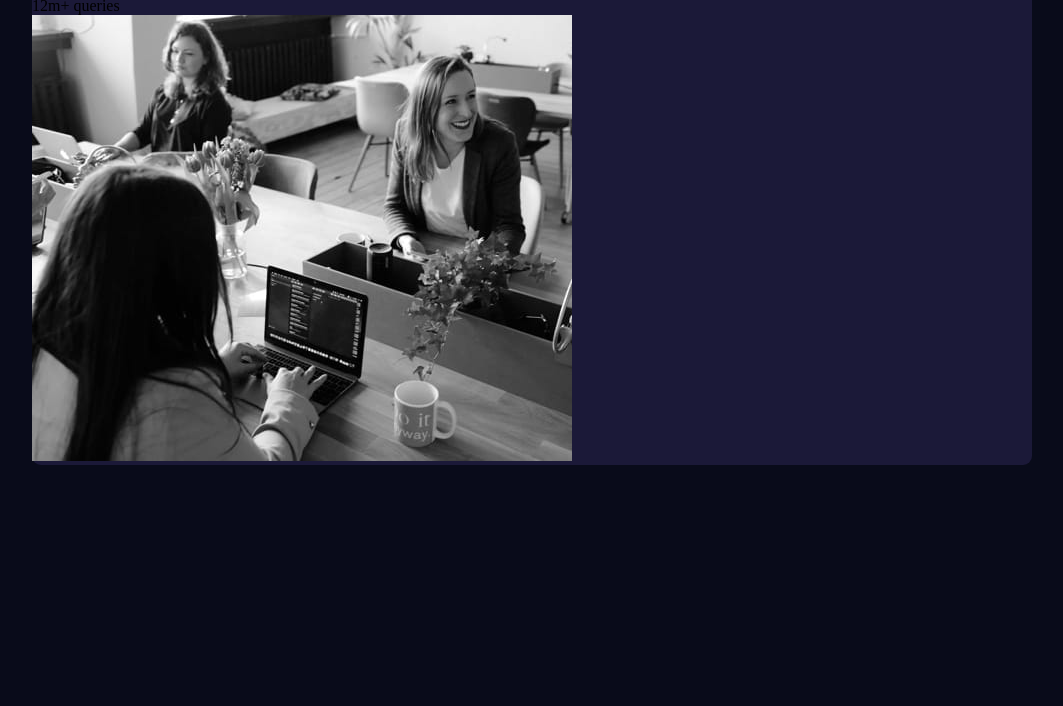
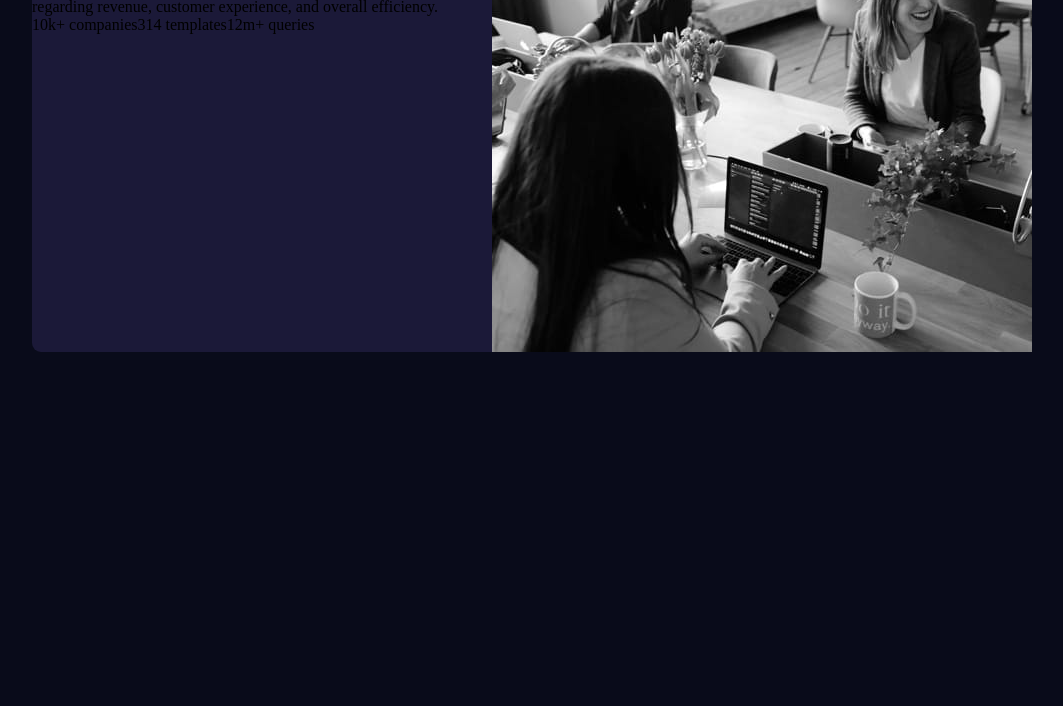
Before and after one commit to RoynevS/stats_preview_card_fm, a plain HTML site: page index.html in a window 1280 px wide. Shown: the part 94-800 px from the top of the page, without its empty margins (108-1171 px from the left). Drawn offline with Linux system fonts and the light colour scheme.

Commit message:
Create basic layout

```diff
--- a/index.html
+++ b/index.html
@@ -22,9 +22,11 @@
       <p>Discover the benefits of data analytics and make better decisions regarding revenue, customer
         experience, and overall efficiency.
       </p>
-      <div><span class="bold-text">10k+</span> companies</div>
-      <div><span class="bold-text">314</span> templates</div>
-      <div><span class="bold-text">12m+</span> queries</div>
+      <div class="stats">
+        <div><span class="bold-text">10k+</span> companies</div>
+        <div><span class="bold-text">314</span> templates</div>
+        <div><span class="bold-text">12m+</span> queries</div>
+      </div>
     </div>
     <img class="img" src="./images/image-header-desktop.jpg" alt="People sitting at a table working">
   </div>
--- a/styles/style.css
+++ b/styles/style.css
@@ -15,4 +15,9 @@ body {
   background-color: hsl(244, 38%, 16%);
   width: 1000px;
   border-radius: 9px;
+  display: flex;
 }
+
+.stats {
+  display: flex;
+}
```
